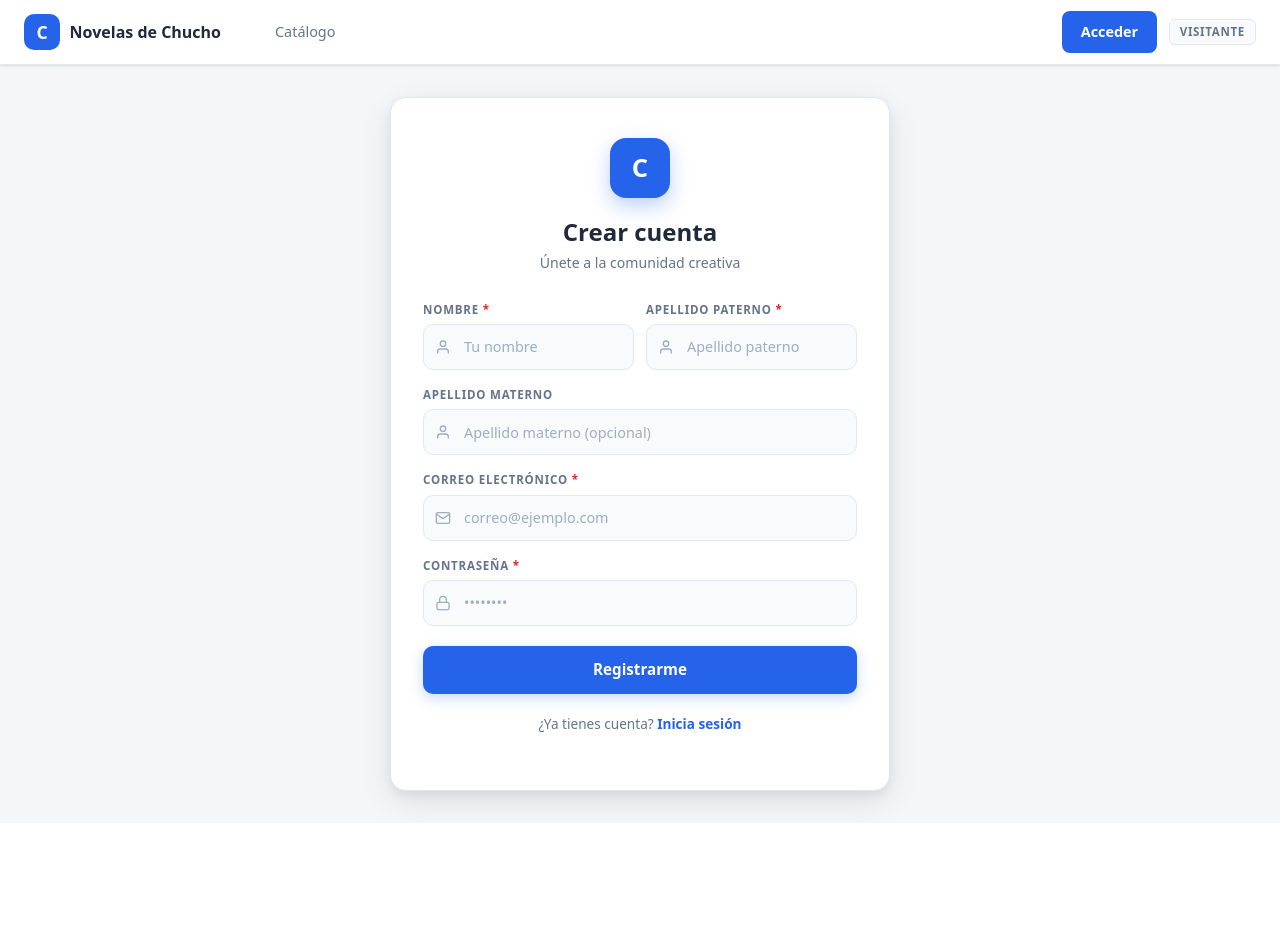
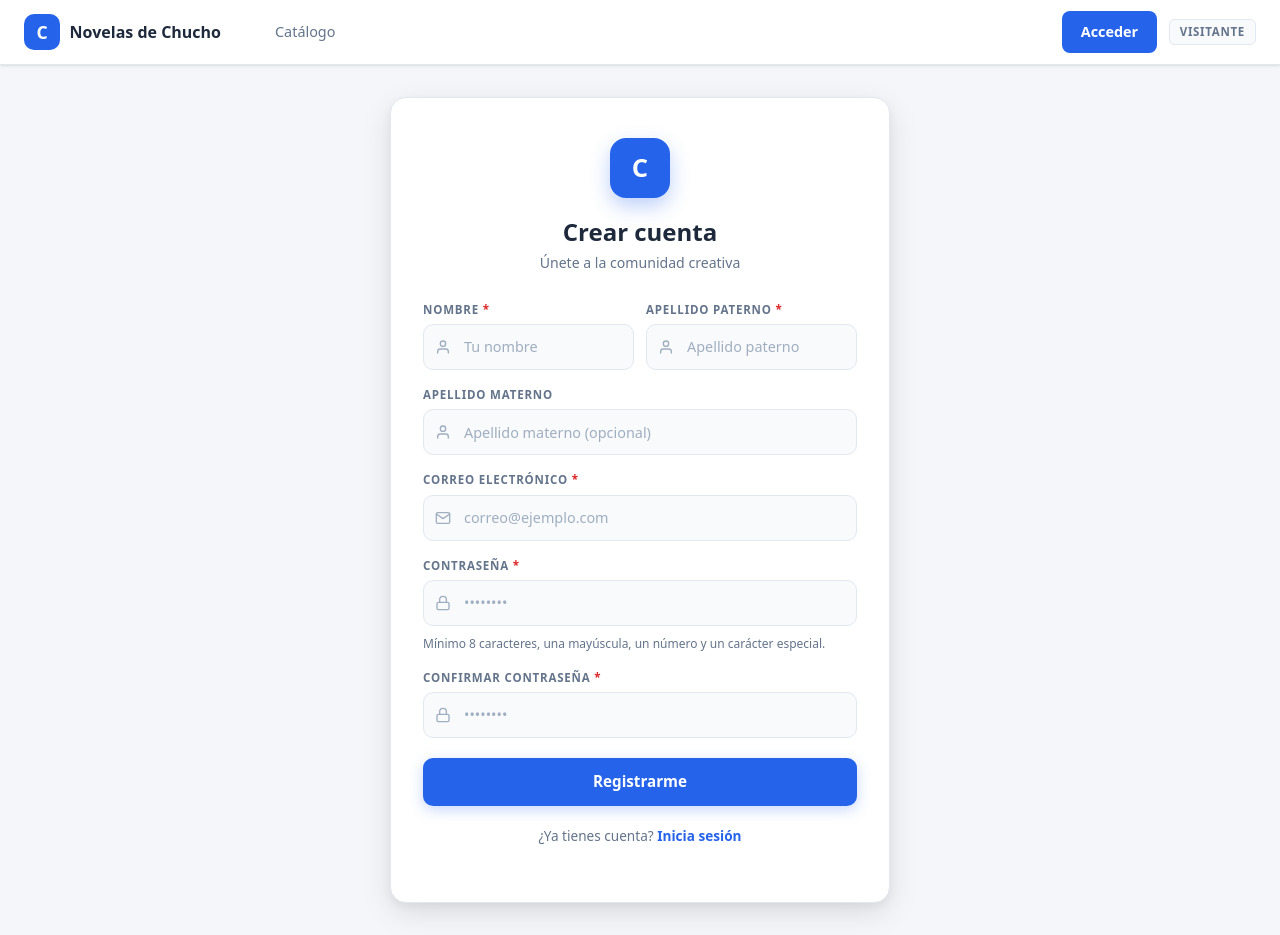
Before and after one commit to JesusDre/VASO, a React (Vite) app in the folder front/: page /registro in a window 1280 px wide. Before the commit the page ends 823 px from the top, so only its background shows below. Built offline with nearby package versions, Linux system fonts and the light colour scheme; no server answers.

Commit message:
[add] validaciones del lado del frontend para la contrasña al crear cuenta y requerir un nodo de inicio al crear una novela

```diff
--- a/front/src/modules/auth/Register.jsx
+++ b/front/src/modules/auth/Register.jsx
@@ -10,7 +10,17 @@ const initialState = {
     apellido_materno: '',
     email: '',
     password: '',
+    confirmar_password: '',
 };
+
+function validarPassword(password) {
+    const errores = [];
+    if (password.length < 8) errores.push('mínimo 8 caracteres');
+    if (!/[A-Z]/.test(password)) errores.push('al menos una mayúscula');
+    if (!/[0-9]/.test(password)) errores.push('al menos un número');
+    if (!/[^a-zA-Z0-9]/.test(password)) errores.push('al menos un carácter especial');
+    return errores;
+}
 
 function Register() {
     const navigate = useNavigate();
@@ -26,11 +36,23 @@ function Register() {
 
     const handleSubmit = async (e) => {
         e.preventDefault();
-        setLoading(true);
         setError('');
         setSuccess('');
+
+        const erroresPassword = validarPassword(formData.password);
+        if (erroresPassword.length > 0) {
+            setError(`La contraseña debe tener: ${erroresPassword.join(', ')}.`);
+            return;
+        }
+        if (formData.password !== formData.confirmar_password) {
+            setError('Las contraseñas no coinciden.');
+            return;
+        }
+
+        setLoading(true);
+        const { confirmar_password, ...payload } = formData;
         try {
-            await registerUser(formData);
+            await registerUser(payload);
             setSuccess('¡Registro completado! Redirigiendo...');
             setFormData(initialState);
             setTimeout(() => navigate('/login'), 900);
@@ -182,6 +204,34 @@ function Register() {
                                     placeholder="••••••••"
                                 />
                             </div>
+                            <p className="login-hint">
+                                Mínimo 8 caracteres, una mayúscula, un número y un carácter especial.
+                            </p>
+                        </div>
+
+                        {/* Confirmar contraseña */}
+                        <div className="login-field">
+                            <label htmlFor="confirmar_password" className="login-label">
+                                Confirmar contraseña <span className="login-required">*</span>
+                            </label>
+                            <div className="login-input-wrap">
+                                <span className="login-input-icon">
+                                    <svg width="16" height="16" viewBox="0 0 24 24" fill="none" stroke="currentColor" strokeWidth="2" strokeLinecap="round" strokeLinejoin="round">
+                                        <rect x="3" y="11" width="18" height="11" rx="2" ry="2" />
+                                        <path d="M7 11V7a5 5 0 0110 0v4" />
+                                    </svg>
+                                </span>
+                                <input
+                                    id="confirmar_password"
+                                    name="confirmar_password"
+                                    type="password"
+                                    value={formData.confirmar_password}
+                                    onChange={handleChange}
+                                    autoComplete="new-password"
+                                    required
+                                    placeholder="••••••••"
+                                />
+                            </div>
                         </div>
 
                         {error && (
--- a/front/src/modules/creador/EditorHistoria/components/TabInfo.jsx
+++ b/front/src/modules/creador/EditorHistoria/components/TabInfo.jsx
@@ -70,8 +70,14 @@ export default function TabInfo({ historia, historiaId, usuario, onGuardado }) {
 
     const handleGuardar = async (e) => {
         e.preventDefault();
+        setErrores({});
+
+        if (historiaId && nodos.length > 0 && !form.id_nodo_inicio) {
+            setErrores({ id_nodo_inicio: 'Debes seleccionar un nodo de inicio antes de guardar.' });
+            return;
+        }
+
         setGuardando(true);
-        setErrores({});
         const payload = {
             titulo: form.titulo,
             descripcion: form.descripcion,
@@ -99,6 +105,14 @@ export default function TabInfo({ historia, historiaId, usuario, onGuardado }) {
     };
 
     const handlePublicar = async () => {
+        if (!form.id_nodo_inicio) {
+            toast.error(
+                nodos.length === 0
+                    ? 'Debes crear al menos un nodo y seleccionarlo como nodo de inicio antes de publicar.'
+                    : 'Debes seleccionar un nodo de inicio antes de publicar.'
+            );
+            return;
+        }
         setGuardando(true);
         try {
             const payload = {
@@ -286,14 +300,24 @@ export default function TabInfo({ historia, historiaId, usuario, onGuardado }) {
 
                     {historiaId && nodos.length > 0 && (
                         <div>
-                            <label style={labelStyle}>Nodo de inicio</label>
-                            <select name="id_nodo_inicio" value={form.id_nodo_inicio} onChange={handleChange} disabled={guardando} style={selectStyle}>
+                            <label style={labelStyle}>Nodo de inicio *</label>
+                            <select name="id_nodo_inicio" value={form.id_nodo_inicio} onChange={handleChange} disabled={guardando}
+                                style={{ ...selectStyle, ...(errores.id_nodo_inicio ? { borderColor: 'var(--red)' } : {}) }}>
                                 <option value="">-- Sin nodo de inicio --</option>
                                 {nodos.map((n) => (
                                     <option key={n.id} value={n.id}>{n.titulo_nodo} (ID {n.id})</option>
                                 ))}
                             </select>
+                            {errores.id_nodo_inicio && (
+                                <p style={{ color: 'var(--red)', fontSize: '0.8rem', marginTop: 4 }}>{errores.id_nodo_inicio}</p>
+                            )}
                         </div>
+                    )}
+
+                    {historiaId && nodos.length === 0 && (
+                        <p style={{ color: 'var(--text-muted)', fontSize: '0.82rem', margin: 0 }}>
+                            Aún no hay nodos en esta historia. Ve a la pestaña <strong>Nodos</strong> para crearlos antes de publicar.
+                        </p>
                     )}
 
                     {!form.publicada && historiaId && (
--- a/front/src/styles/login.css
+++ b/front/src/styles/login.css
@@ -139,6 +139,14 @@
     color: #a0aec0;
 }
 
+/* Password hint */
+.login-hint {
+    margin: 4px 0 0;
+    font-size: 0.75rem;
+    color: var(--text-muted);
+    line-height: 1.4;
+}
+
 /* Error */
 .login-error {
     background: var(--red-bg);
```
